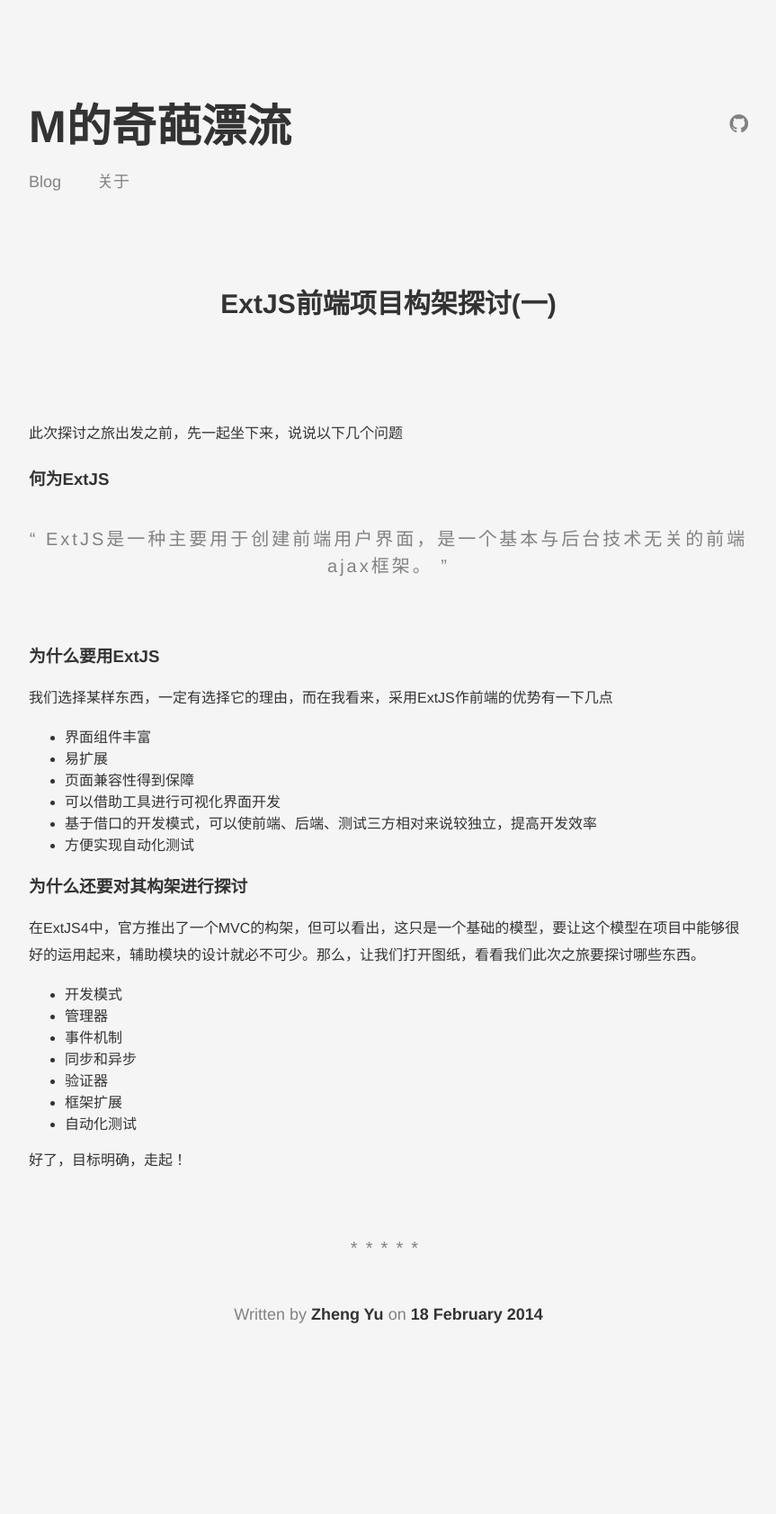
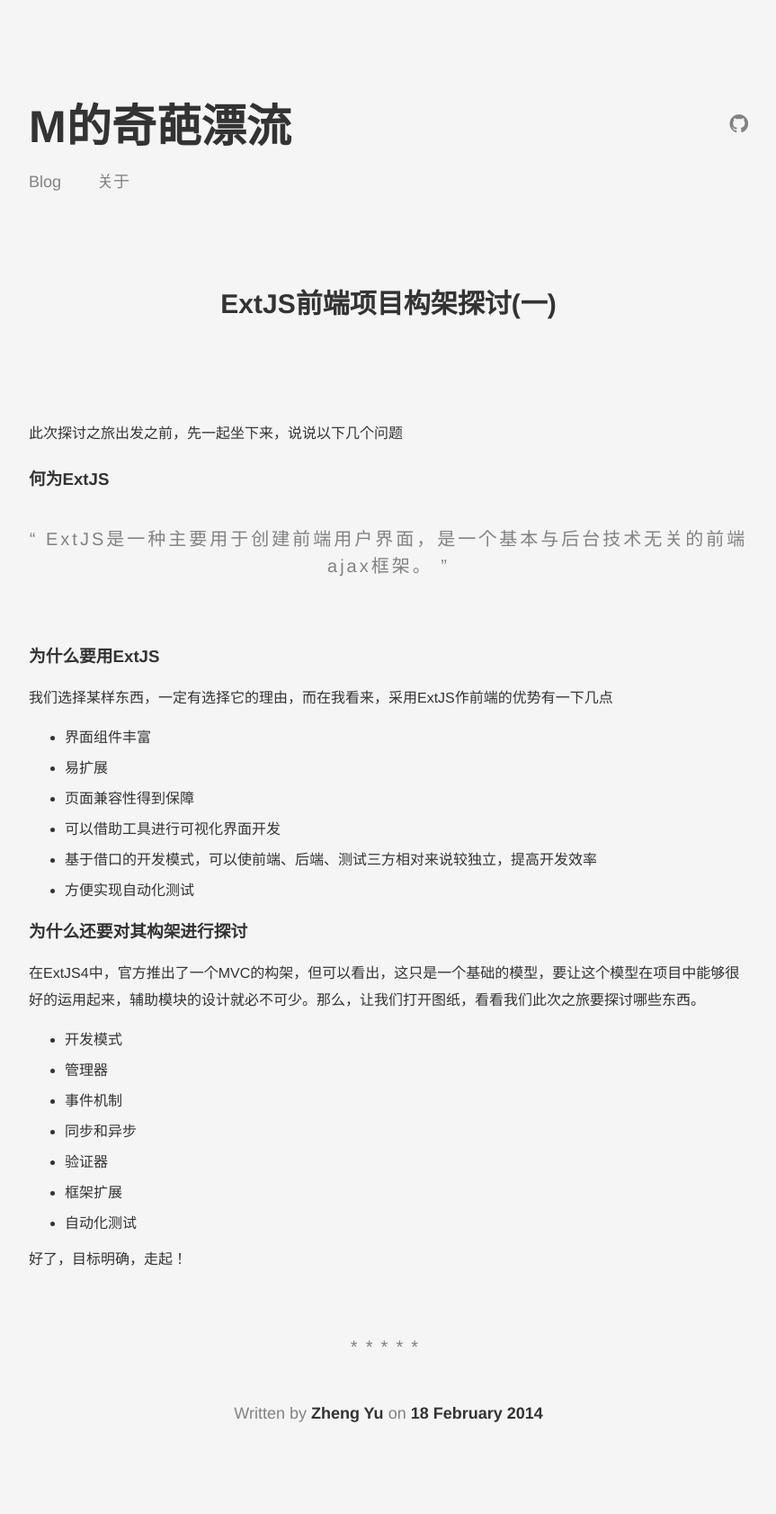
Before and after one commit to AxeMea/axemea.github.com, a Jekyll site: the page built from _posts/2014-02-18-extjs-front-end-design-1.md, in a window 1280 px wide. Shown: the whole page at 90% size, without its empty margins (208-1071 px from the left). Built offline with Jekyll 4.4.1, drawn with Linux system fonts in a browser that asks for light colours; comment, search, counter and statistics services are not loaded; before the commit the page ends 1573 px from its top, so only the background shows below that.

Commit message:
style: fix style

```diff
--- a/_sass/_default.scss
+++ b/_sass/_default.scss
@@ -312,6 +312,10 @@
     margin: 20px 0;
   }
 
+  ul li {
+    margin: 10px 0;
+  }
+
   ul {
     margin: 0;
   }
```
